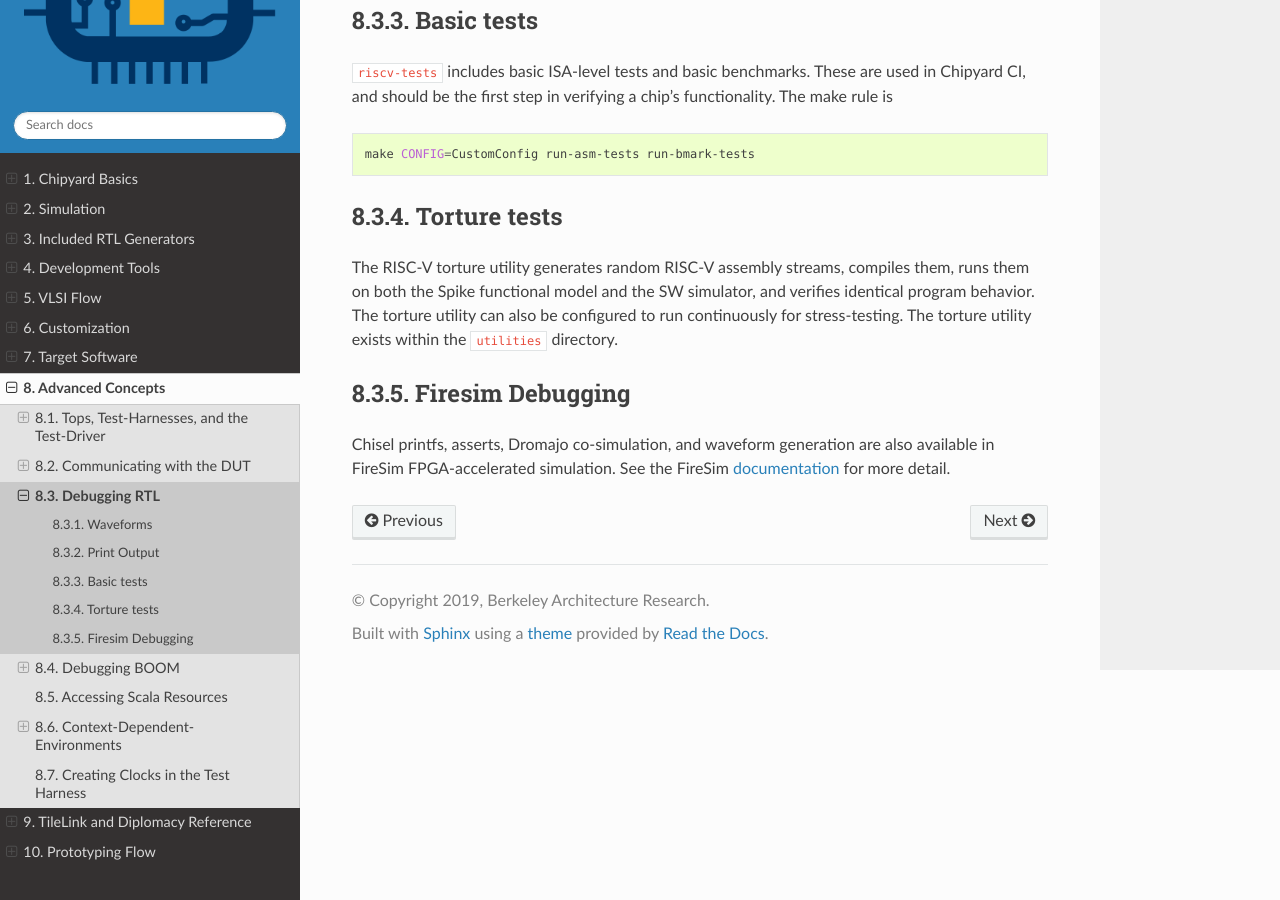
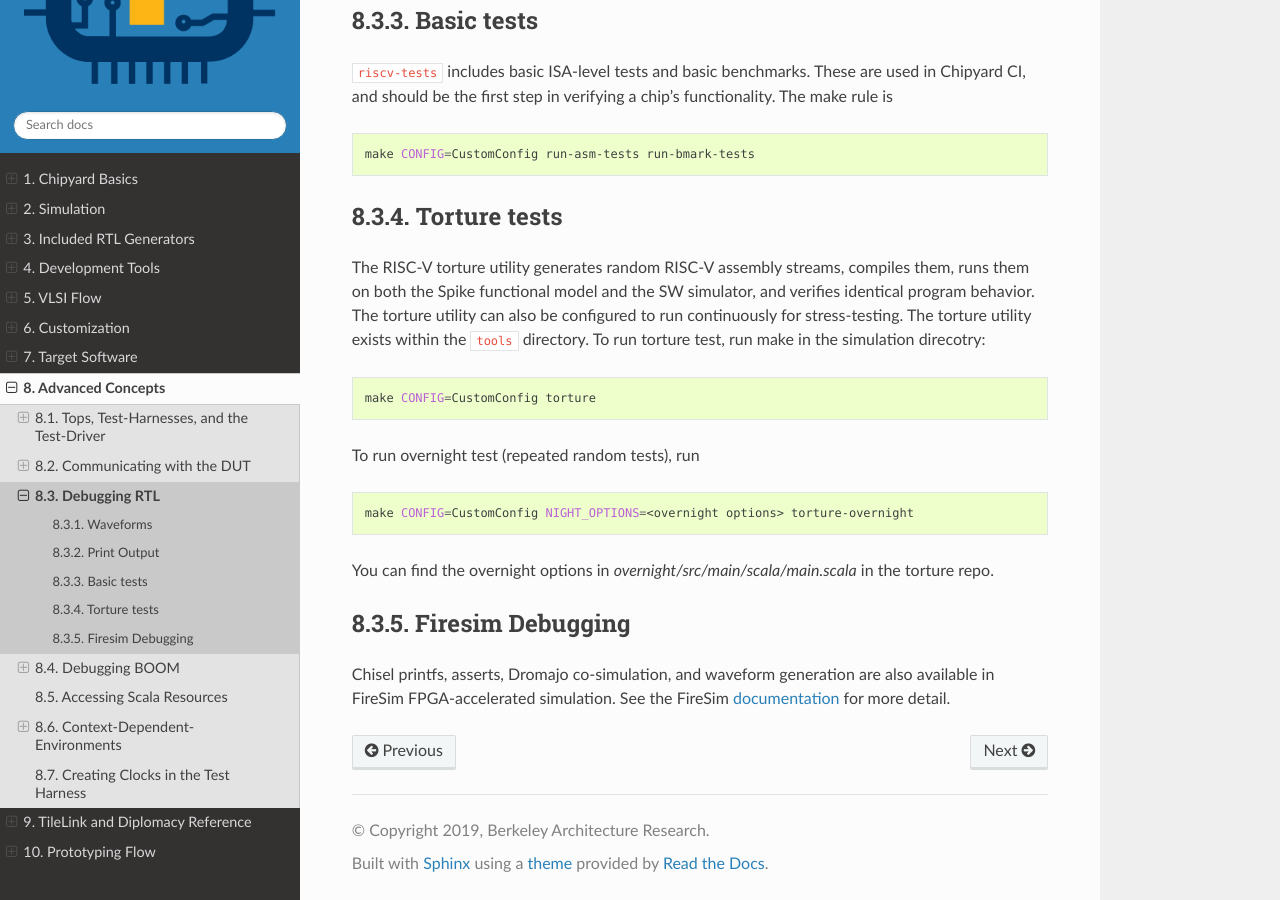
Before and after one commit to ucb-bar/chipyard, a Sphinx documentation site: the page built from docs/Advanced-Concepts/Debugging-RTL.rst, in a window 1280 px wide and 900 px high, scrolled down 1438 px. Built offline with Sphinx 7.4.7 and the Read the Docs theme 2.0.0, drawn with Linux system fonts in a browser that asks for light colours.

Commit message:
Add documentation

```diff
--- a/docs/Advanced-Concepts/Debugging-RTL.rst
+++ b/docs/Advanced-Concepts/Debugging-RTL.rst
@@ -83,8 +83,20 @@
 The RISC-V torture utility generates random RISC-V assembly streams, compiles them,
 runs them on both the Spike functional model and the SW simulator, and verifies
 identical program behavior. The torture utility can also be configured to run
-continuously for stress-testing. The torture utility exists within the ``utilities``
-directory.
+continuously for stress-testing. The torture utility exists within the ``tools``
+directory. To run torture test, run make in the simulation direcotry:
+
+.. code-block:: shell
+
+  make CONFIG=CustomConfig torture
+
+To run overnight test (repeated random tests), run
+
+.. code-block:: shell
+
+  make CONFIG=CustomConfig NIGHT_OPTIONS=<overnight options> torture-overnight
+
+You can find the overnight options in `overnight/src/main/scala/main.scala` in the torture repo.
 
 Firesim Debugging
 ---------------------------
```
Also changed, not shown: 1 other file.
